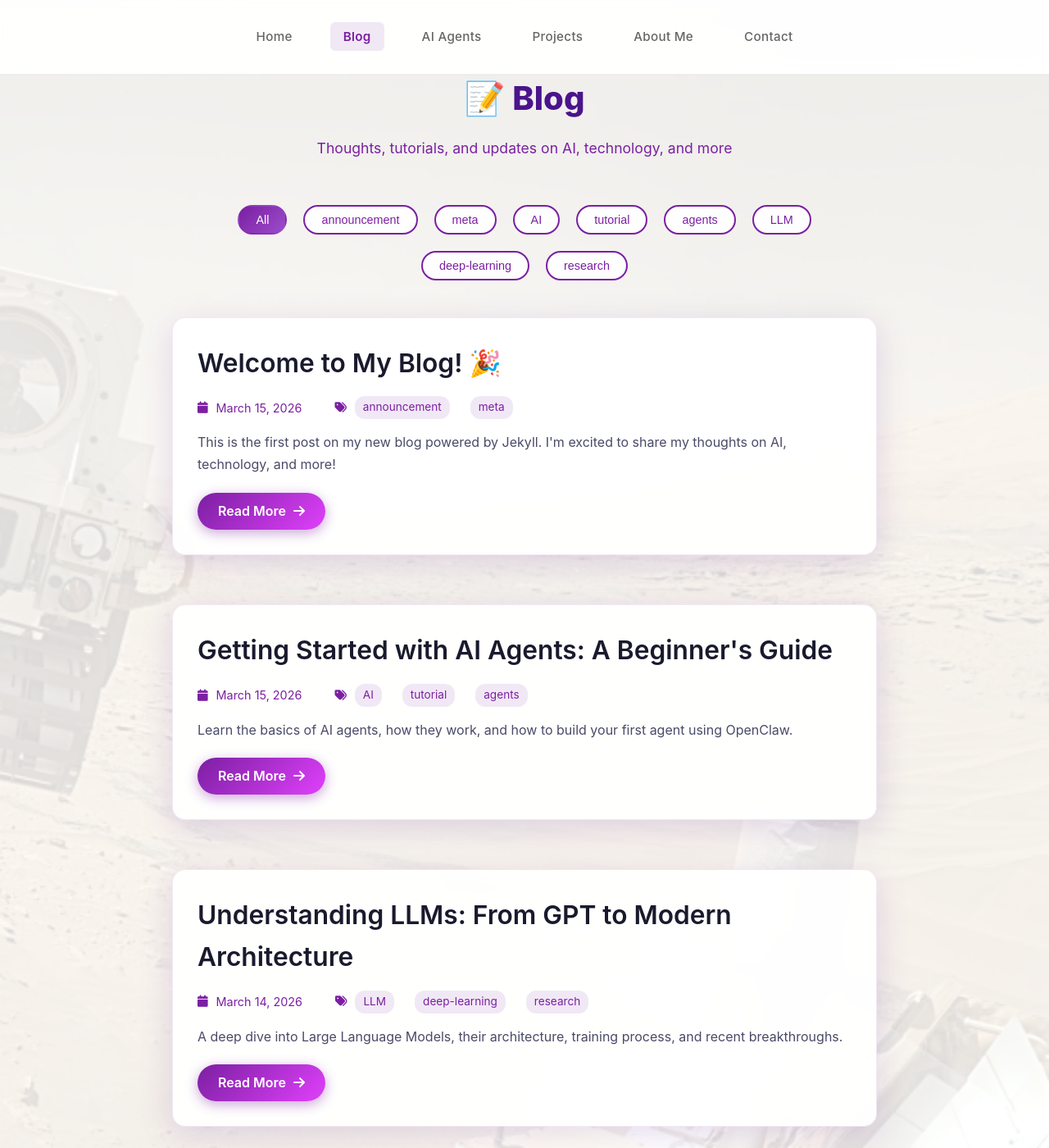
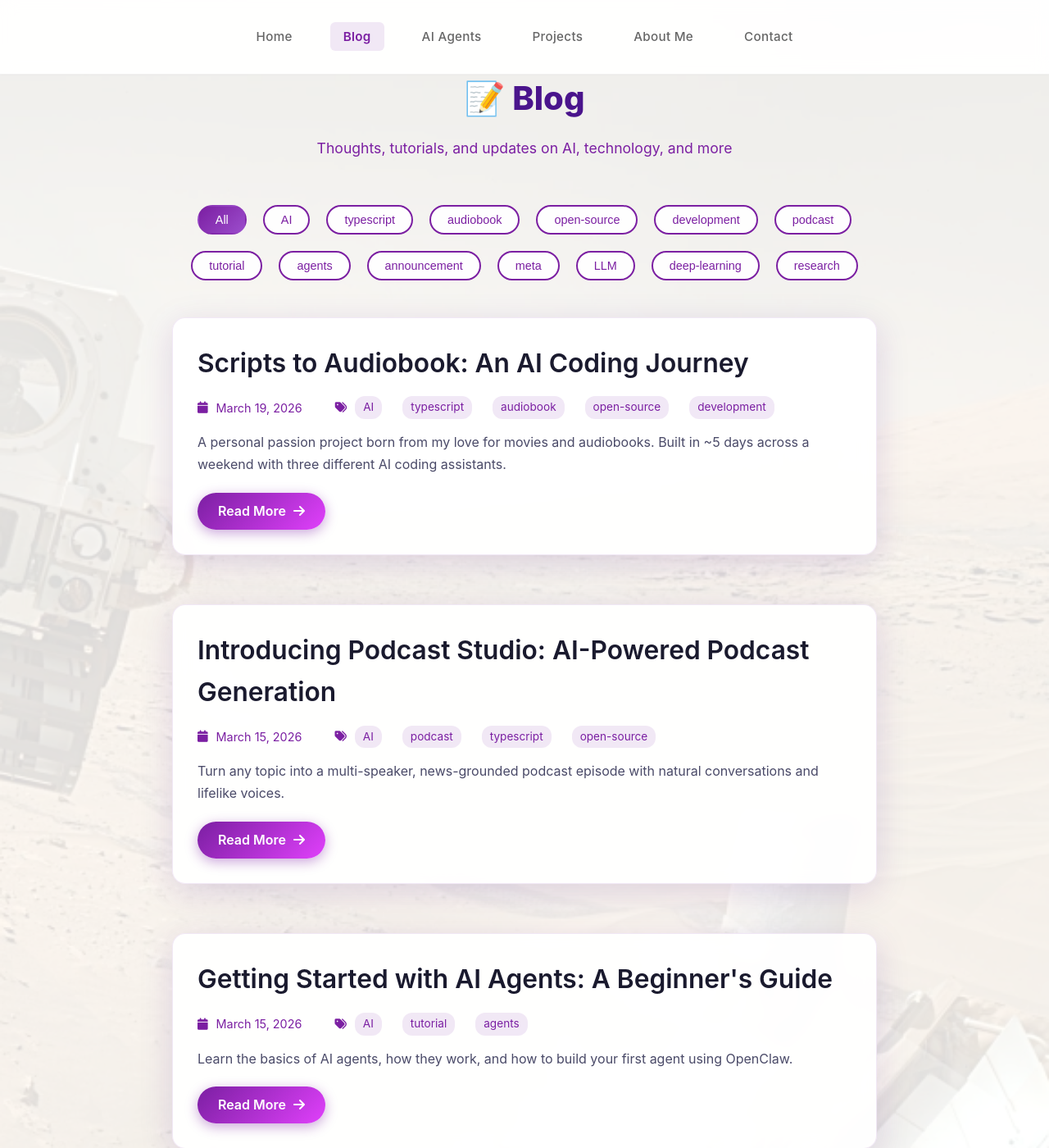
Before and after one commit to nicky-aigc/nicky-aigc.github.io, a Jekyll site: the page built from blog.html, in a window 1280 px wide and 1400 px high, scrolled down 451 px. Shown: the whole window at 82% size. Built offline with Jekyll 4.4.1, drawn with Linux system fonts in a browser that asks for light colours; some of the changed text lies outside the part shown.

Commit message:
🐛 修复 Blog 页面：恢复 Jekyll 动态加载

```diff
--- a/blog.html
+++ b/blog.html
@@ -13,42 +13,23 @@
     </div>
 
     <div class="posts-list" id="postsList">
-        <!-- Posts will be loaded here by Jekyll -->
+        {% for post in site.posts %}
         <article class="post-item">
-            <h2><a href="/2026/03/15/welcome-to-my-blog.html">Welcome to My Blog! 🎉</a></h2>
+            <h2><a href="{{ post.url }}">{{ post.title }}</a></h2>
             <div class="post-meta">
-                <span><i class="fas fa-calendar"></i> March 15, 2026</span>
-                <span><i class="fas fa-tags"></i> <span class="tag">announcement</span><span class="tag">meta</span></span>
+                <span><i class="fas fa-calendar"></i> {{ post.date | date: "%B %d, %Y" }}</span>
+                <span><i class="fas fa-tags"></i>
+                    {% for tag in post.tags %}
+                    <span class="tag">{{ tag }}</span>
+                    {% endfor %}
+                </span>
             </div>
             <div class="post-excerpt">
-                This is the first post on my new blog powered by Jekyll. I'm excited to share my thoughts on AI, technology, and more!
+                {{ post.excerpt }}
             </div>
-            <a href="/2026/03/15/welcome-to-my-blog.html" class="read-more">Read More <i class="fas fa-arrow-right"></i></a>
+            <a href="{{ post.url }}" class="read-more">Read More <i class="fas fa-arrow-right"></i></a>
         </article>
-
-        <article class="post-item">
-            <h2><a href="/2026/03/15/getting-started-with-ai-agents.html">Getting Started with AI Agents: A Beginner's Guide</a></h2>
-            <div class="post-meta">
-                <span><i class="fas fa-calendar"></i> March 15, 2026</span>
-                <span><i class="fas fa-tags"></i> <span class="tag">AI</span><span class="tag">tutorial</span><span class="tag">agents</span></span>
-            </div>
-            <div class="post-excerpt">
-                Learn the basics of AI agents, how they work, and how to build your first agent using OpenClaw.
-            </div>
-            <a href="/2026/03/15/getting-started-with-ai-agents.html" class="read-more">Read More <i class="fas fa-arrow-right"></i></a>
-        </article>
-
-        <article class="post-item">
-            <h2><a href="/2026/03/14/understanding-llms.html">Understanding LLMs: From GPT to Modern Architecture</a></h2>
-            <div class="post-meta">
-                <span><i class="fas fa-calendar"></i> March 14, 2026</span>
-                <span><i class="fas fa-tags"></i> <span class="tag">LLM</span><span class="tag">deep-learning</span><span class="tag">research</span></span>
-            </div>
-            <div class="post-excerpt">
-                A deep dive into Large Language Models, their architecture, training process, and recent breakthroughs.
-            </div>
-            <a href="/2026/03/14/understanding-llms.html" class="read-more">Read More <i class="fas fa-arrow-right"></i></a>
-        </article>
+        {% endfor %}
     </div>
 </div>
 
```
